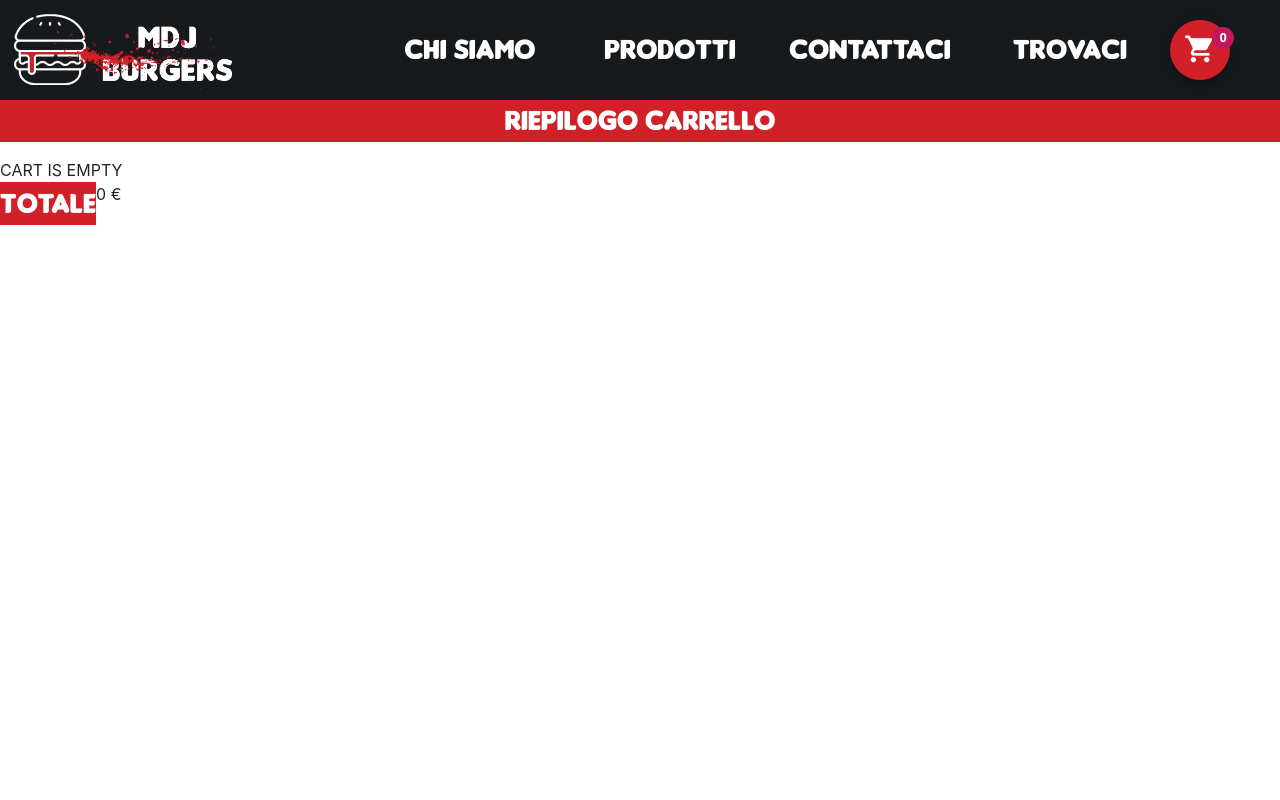
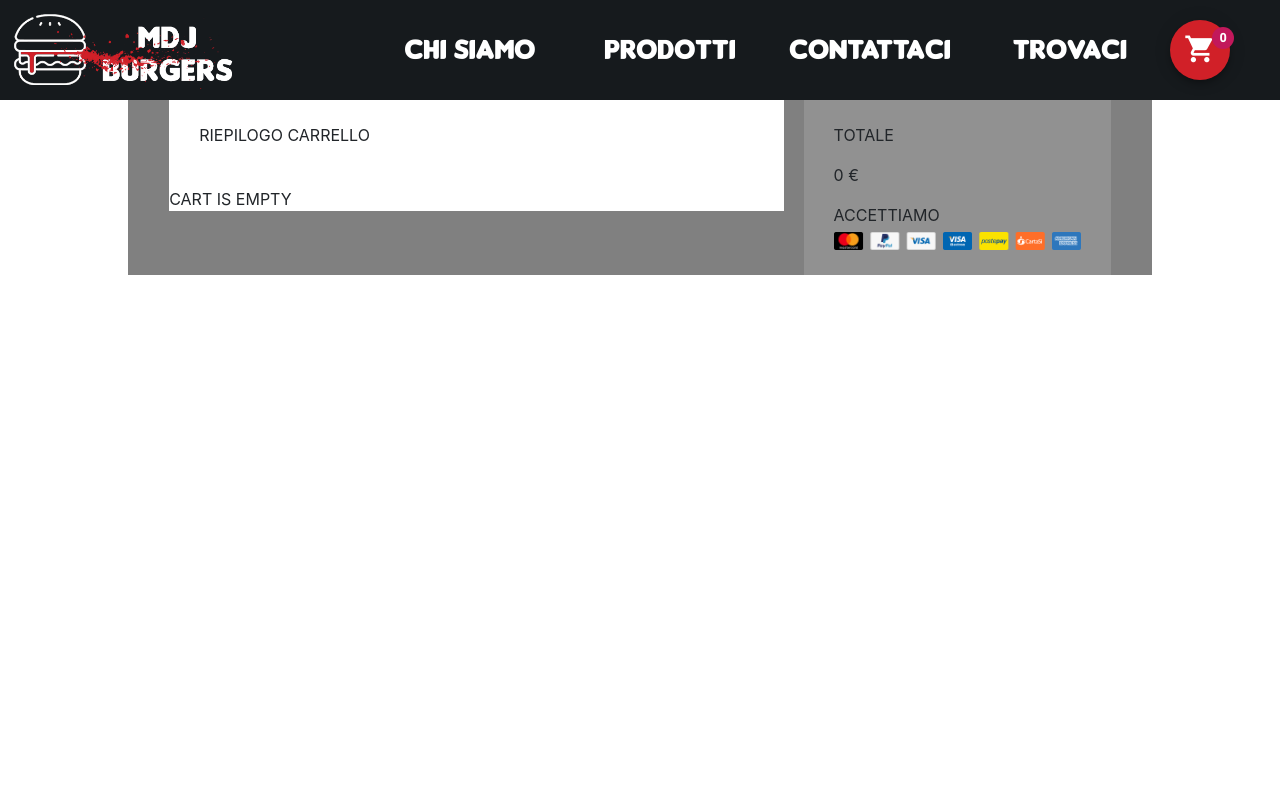
Before and after one commit to microjeco/Prj-Junk-Food-Nabil-Dario, an Angular app: page /shopping-cart in a window 1280 px wide. Shown: the top 800 px of the page. Built offline with nearby package versions, Linux system fonts and the light colour scheme.

Commit message:
modifiche estetiche css carrello

```diff
--- a/src/app/cart/cart.component.html
+++ b/src/app/cart/cart.component.html
@@ -18,8 +18,10 @@
             <div class="descrizione">
                 <div class="description">
 
-                    <div class="real-description">
-                        <p>{{product.key.getName()}}</p> <br>
+                    <div class="nome">
+                        <p>{{product.key.getName()}}</p>
+                    </div>
+                    <div class="prezzo">
                         <p>{{product.key.getPrice()}} €</p>
                     </div>
 
@@ -47,6 +49,14 @@
             <p class="textSubtotal">TOTALE </p>
             <p> {{calcSubtotal() | number : '1.0-2'}} €</p>  <!-- pipe per formattare adeguatamente i numeri visualizzati -->
         </div>
+        <div class="payment-options">
+            <div class="payment-options-text">
+                ACCETTIAMO
+            </div>
+            <div class="metodi-pagamento">
+                <img id="metodi-pagamento" src="../../assets/carrello/metodi-pagamento.png" alt="metodi-pagamento">
+            </div>
+        </div>
     </div>
 
 
--- a/src/app/cart/cart.component.scss
+++ b/src/app/cart/cart.component.scss
@@ -4,106 +4,91 @@
 }
 
 
-
-.cart-container {
+.container-totale{
     width: 80%;
-    margin: 0 auto;
     display: flex;
-    align-items: center;
+    flex-direction: row;
     justify-content: center;
-    background-color: green;
+    align-items: baseline;
+    background-color: grey;
+    margin: auto;
+    // position: relative;
 }
 
-.contenuto {
-    width: 50%;
-    min-width: 50%;
-    text-align: center;
-    background-color: orange;
+
+.sinistra{
+    width: 60%;
+    // margin-right: 4rem;
+    background-color: white;
 
 }
 
-.productContainer {
-    border-bottom: solid black 3px;
-    margin-top: 2rem;
-    margin-bottom: 2rem;
-    font-size: larger;
-    font-weight: bold;
-    line-height: 1rem;
-    margin-left: 0;
+.destra{
+    width: 30%;
+    background-color: rgb(145, 145, 145);
+    padding: 24px 30px;
+    margin-left: 20px;
+
 }
 
-
-.textTitle {
-    // margin-top: 50px;
-    font-family: "burgerFont";
-    font-size: 1.8rem;
-    color: white;
-    background-color: #d12028;
-    text-align: center;
+.title{
+    padding: 24px 30px;
 }
 
-// .description {
-//     display: flex;
-//     flex-direction: row;
-//     align-items: center;
-// }
+.prodotto{
 
-.quantity-delete {
+    width: 90%;
+    height: 20%;
     display: flex;
-    flex-direction: row;
-    align-items: center;
-    // justify-content: space-around;
+    background-color: white;
+    border-top: 1px solid rgb(199, 199, 199);
+    // padding: 0 30px;
+    margin-left: 30px;
+    // padding-top: 20px;
+
+}
+.foto{
+    width: 40%;
+    padding: 20px 0;
+    display: flex;
+    // justify-content: center;
+    // align-items: center;
+    min-height: 200px;
+
 }
 
-.del-buttons {
-    border-radius: 20px;
-    width: 40px;
-    height: 40px;
-    background-color: #d12028;
-    color: white;
+.immagine-prodotto{
+    width: 100%;
+    height: auto ;
+    display: flex;
+    align-items: center;
+    padding: 0 10px;
+    // min-height: 150px;
 }
 
+.immagine-prodotto img{
+    width: 100%;
+    min-width: 120px;
 
-// .title {
 
-//     // display: inline;
-//     height: 2.5em;
-//     background-color: blue;
-
-// }
-.subtotal{
-    display: flex;
-    flex-direction: row;
-    width: 50%;
-    min-width: 50%;
 }
 
-.textSubtotal {
-
-    font-family: "burgerFont";
-    font-size: 1.8rem;
-    color: white;
-    background-color: #d12028;
-    text-align: center;
+.descrizione{
+    // padding-top: 20px;
+    padding-left: 10px;
+    display: flex;
+    align-items: center;
 }
 
-// .immagine-prodotto {
-//     height: 50%;
-//     display: flex;
-//     align-items: center;
-//     justify-content: center;
-// }
+.quantity-delete{
+    margin-top: 2rem;
+}
 
-// img {
-//     width: 90px;
-// }
+.subtotal{
+    // background-color: white;
+}
 
-// .subtotal {
-
-//     // display: inline;
-//     // margin-top: 2rem;
-//     height: 2.5em;
-//     border-bottom: black solid 5px;
-//     z-index: 1;
-
-// }
+#metodi-pagamento{
+    max-width: 100%;
+    max-height: 20px;
+}
```
Also changed, not shown: src/assets/carrello/metodi-pagamento.png (added).
